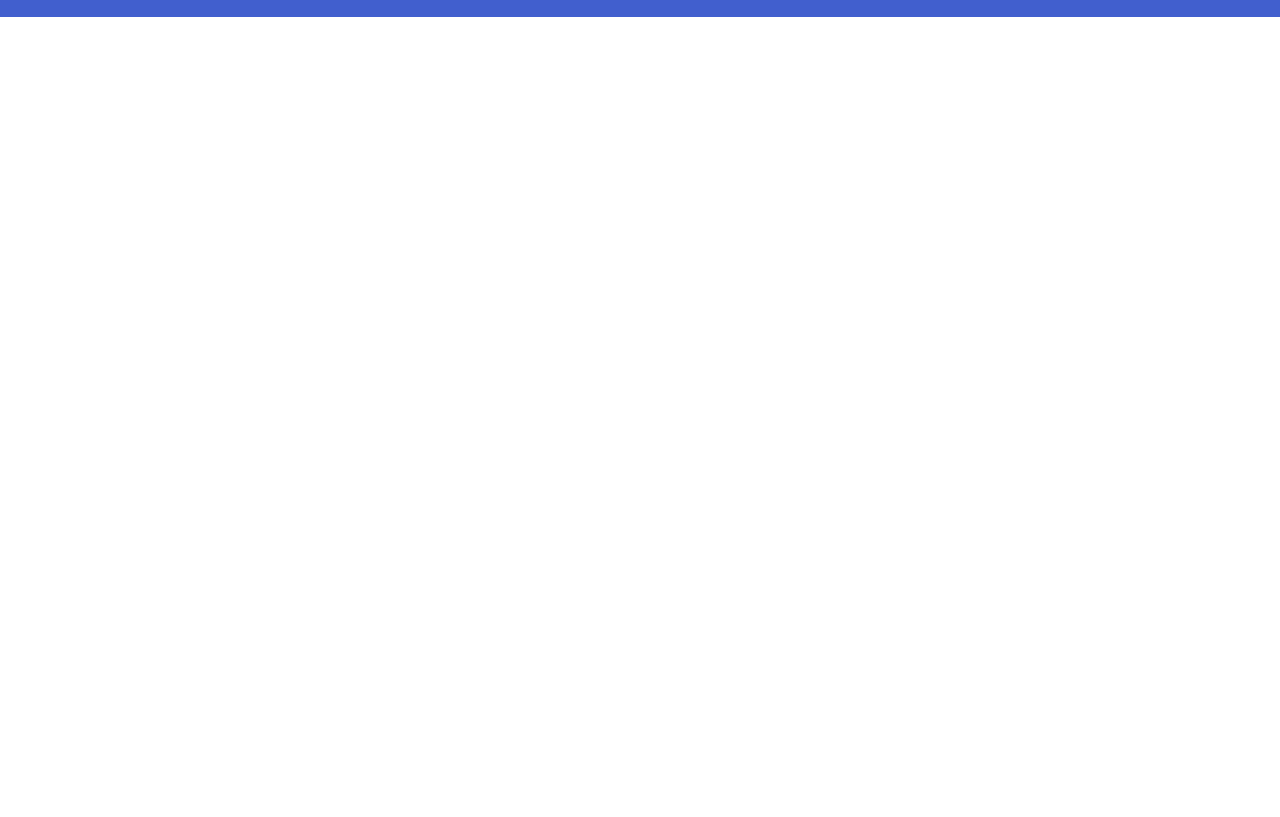
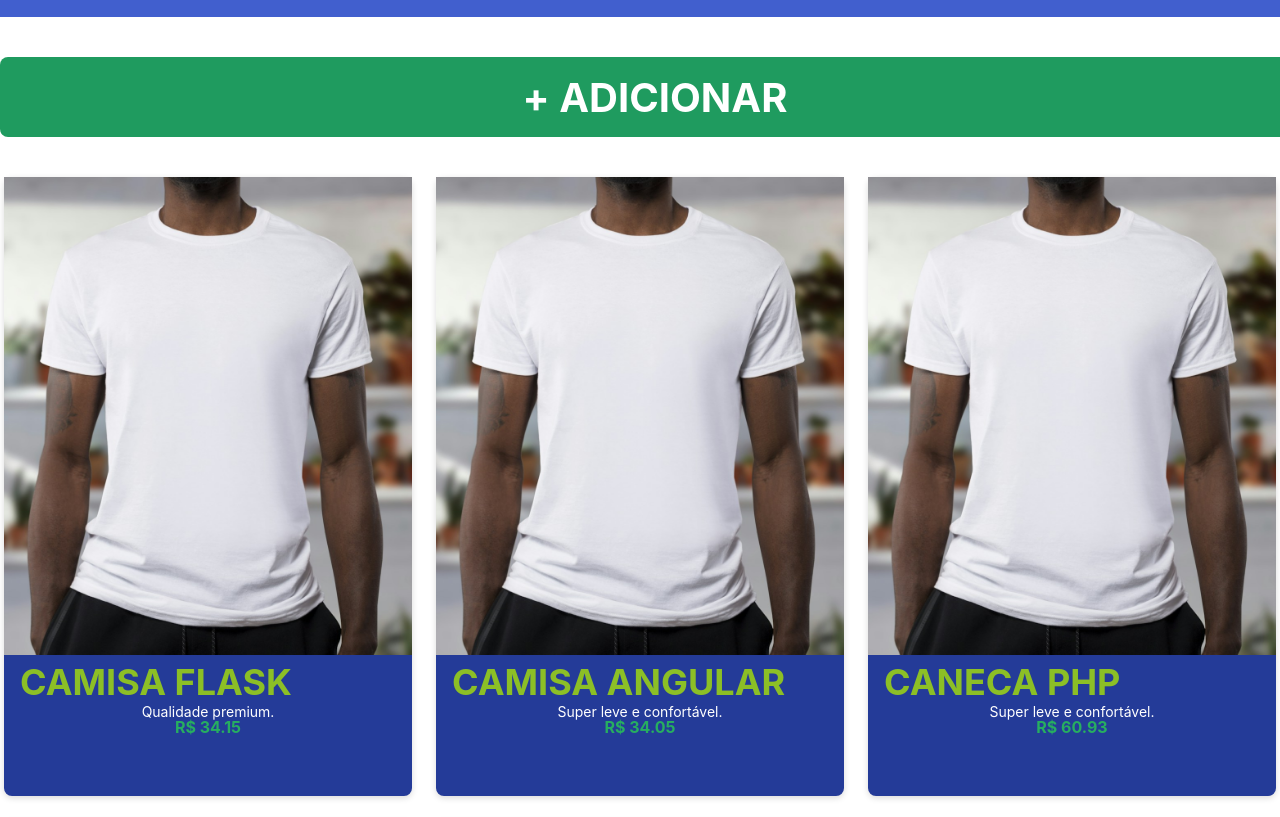
Before and after one commit to Htrope/ProjetoAPIsIN, a plain HTML site: page index.html in a window 1280 px wide. Shown: the part 122-939 px from the top of the page. Drawn offline with Linux system fonts and the light colour scheme.

Commit message:
src: Criando primeiro layoyt dos produtos

```diff
--- a/index.html
+++ b/index.html
@@ -21,8 +21,14 @@
         </button>
       </div>
     </header>
-    <main>
+
+ <main>
+    <button id="adicionar"><div class="textButton">+ ADICIONAR</div></button>
+    <section id="produtos" class="grade-produtos"></section>
   </main>
+
+
+
      <footer>
       <div class="footerContent">
         <div class="footerAdress">
@@ -55,5 +61,6 @@
         </p>
       </div>
     </footer>
-  </body>
+    <script src="index.js"></script>
+</body>
 </html>
--- /dev/null
+++ b/index.js
@@ -0,0 +1,31 @@
+async function carregarProdutos() {
+  try {
+    const resposta = await fetch('products.json');
+    const data = await resposta.json();
+    const produtos = data.products;
+
+    const container = document.getElementById('produtos');
+    container.innerHTML = '';
+
+    produtos.slice(0, 5).forEach(produto => {
+      const card = document.createElement('div');
+      card.classList.add('card-produto');
+
+      card.innerHTML = `
+        <img src="camisa.jpg" alt="${produto.name}">
+        <div class="info-produto">
+          <h3>${produto.name}</h3>
+        <p>${produto.description || 'Sem descrição'}</p>
+        <p class="preco">R$ ${Number(produto.price).toFixed(2)}</p>
+        </div>
+        `;
+
+      container.appendChild(card);
+    });
+
+  } catch (erro) {
+    console.error('Erro ao carregar os produtos:', erro);
+  }
+}
+
+carregarProdutos();
--- /dev/null
+++ b/products.json
@@ -0,0 +1,504 @@
+{
+  "products": [
+    {
+      "id": 1,
+      "name": "Camisa Flask",
+      "price": 34.15,
+      "image": "https://via.placeholder.com/150?text=Camisa+Flask",
+      "category": "Tecnologia",
+      "description": "Qualidade premium.",
+      "inStock": false,
+      "rating": 5.0
+    },
+    {
+      "id": 2,
+      "name": "Camisa Angular",
+      "price": 34.05,
+      "image": "https://via.placeholder.com/150?text=Camisa+Angular",
+      "category": "Canecas",
+      "description": "Super leve e confortável.",
+      "inStock": true,
+      "rating": 3.0
+    },
+    {
+      "id": 3,
+      "name": "Caneca PHP",
+      "price": 60.93,
+      "image": "https://via.placeholder.com/150?text=Caneca+PHP",
+      "category": "Acessórios",
+      "description": "Super leve e confortável.",
+      "inStock": false,
+      "rating": 3.8
+    },
+    {
+      "id": 4,
+      "name": "Camisa Next.js",
+      "price": 40.02,
+      "image": "https://via.placeholder.com/150?text=Camisa+Next.js",
+      "category": "Roupas",
+      "description": "Qualidade premium.",
+      "inStock": false,
+      "rating": 3.8
+    },
+    {
+      "id": 5,
+      "name": "Camiseta Svelte",
+      "price": 28.27,
+      "image": "https://via.placeholder.com/150?text=Camiseta+Svelte",
+      "category": "Acessórios",
+      "description": "Qualidade premium.",
+      "inStock": true,
+      "rating": 3.4
+    },
+    {
+      "id": 6,
+      "name": "Camiseta Go",
+      "price": 70.49,
+      "image": "https://via.placeholder.com/150?text=Camiseta+Go",
+      "category": "Acessórios",
+      "description": "Design moderno e geek.",
+      "inStock": false,
+      "rating": 3.9
+    },
+    {
+      "id": 7,
+      "name": "Chaveiro C#",
+      "price": 57.72,
+      "image": "https://via.placeholder.com/150?text=Chaveiro+C#",
+      "category": "Roupas",
+      "description": "Design moderno e geek.",
+      "inStock": true,
+      "rating": 4.7
+    },
+    {
+      "id": 8,
+      "name": "Camisa Laravel",
+      "price": 97.4,
+      "image": "https://via.placeholder.com/150?text=Camisa+Laravel",
+      "category": "Roupas",
+      "description": "Produto estiloso e confortável.",
+      "inStock": false,
+      "rating": 3.8
+    },
+    {
+      "id": 9,
+      "name": "Camiseta Go",
+      "price": 28.17,
+      "image": "https://via.placeholder.com/150?text=Camiseta+Go",
+      "category": "Acessórios",
+      "description": "Qualidade premium.",
+      "inStock": true,
+      "rating": 3.2
+    },
+    {
+      "id": 10,
+      "name": "Adesivo Python",
+      "price": 66.1,
+      "image": "https://via.placeholder.com/150?text=Adesivo+Python",
+      "category": "Roupas",
+      "description": "Presente perfeito para devs.",
+      "inStock": false,
+      "rating": 3.5
+    },
+    {
+      "id": 11,
+      "name": "Mousepad CSS",
+      "price": 90.06,
+      "image": "https://via.placeholder.com/150?text=Mousepad+CSS",
+      "category": "Roupas",
+      "description": "Presente perfeito para devs.",
+      "inStock": false,
+      "rating": 3.5
+    },
+    {
+      "id": 12,
+      "name": "Caneca Java",
+      "price": 76.1,
+      "image": "https://via.placeholder.com/150?text=Caneca+Java",
+      "category": "Acessórios",
+      "description": "Ideal para desenvolvedores.",
+      "inStock": true,
+      "rating": 4.6
+    },
+    {
+      "id": 13,
+      "name": "Moletom Node.js",
+      "price": 50.07,
+      "image": "https://via.placeholder.com/150?text=Moletom+Node.js",
+      "category": "Canecas",
+      "description": "Design moderno e geek.",
+      "inStock": false,
+      "rating": 4.3
+    },
+    {
+      "id": 14,
+      "name": "Mousepad CSS",
+      "price": 76.7,
+      "image": "https://via.placeholder.com/150?text=Mousepad+CSS",
+      "category": "Canecas",
+      "description": "Produto estiloso e confortável.",
+      "inStock": false,
+      "rating": 3.9
+    },
+    {
+      "id": 15,
+      "name": "Chaveiro Rust",
+      "price": 33.45,
+      "image": "https://via.placeholder.com/150?text=Chaveiro+Rust",
+      "category": "Acessórios",
+      "description": "Ideal para desenvolvedores.",
+      "inStock": false,
+      "rating": 4.2
+    },
+    {
+      "id": 16,
+      "name": "Camisa Angular",
+      "price": 64.6,
+      "image": "https://via.placeholder.com/150?text=Camisa+Angular",
+      "category": "Canecas",
+      "description": "Ideal para desenvolvedores.",
+      "inStock": false,
+      "rating": 4.8
+    },
+    {
+      "id": 17,
+      "name": "Moletom Node.js",
+      "price": 78.03,
+      "image": "https://via.placeholder.com/150?text=Moletom+Node.js",
+      "category": "Roupas",
+      "description": "Design moderno e geek.",
+      "inStock": false,
+      "rating": 4.8
+    },
+    {
+      "id": 18,
+      "name": "Camisa Laravel",
+      "price": 86.66,
+      "image": "https://via.placeholder.com/150?text=Camisa+Laravel",
+      "category": "Tecnologia",
+      "description": "Produto estiloso e confortável.",
+      "inStock": true,
+      "rating": 4.3
+    },
+    {
+      "id": 19,
+      "name": "Boné TypeScript",
+      "price": 60.07,
+      "image": "https://via.placeholder.com/150?text=Boné+TypeScript",
+      "category": "Acessórios",
+      "description": "Design moderno e geek.",
+      "inStock": true,
+      "rating": 4.9
+    },
+    {
+      "id": 20,
+      "name": "Camisa Laravel",
+      "price": 54.28,
+      "image": "https://via.placeholder.com/150?text=Camisa+Laravel",
+      "category": "Roupas",
+      "description": "Ideal para desenvolvedores.",
+      "inStock": true,
+      "rating": 3.3
+    },
+    {
+      "id": 21,
+      "name": "Adesivo Python",
+      "price": 79.87,
+      "image": "https://via.placeholder.com/150?text=Adesivo+Python",
+      "category": "Roupas",
+      "description": "Produto estiloso e confortável.",
+      "inStock": false,
+      "rating": 5.0
+    },
+    {
+      "id": 22,
+      "name": "Camisa Laravel",
+      "price": 98.88,
+      "image": "https://via.placeholder.com/150?text=Camisa+Laravel",
+      "category": "Roupas",
+      "description": "Design moderno e geek.",
+      "inStock": true,
+      "rating": 4.7
+    },
+    {
+      "id": 23,
+      "name": "Camiseta JavaScript",
+      "price": 33.58,
+      "image": "https://via.placeholder.com/150?text=Camiseta+JavaScript",
+      "category": "Acessórios",
+      "description": "Produto estiloso e confortável.",
+      "inStock": false,
+      "rating": 4.3
+    },
+    {
+      "id": 24,
+      "name": "Camiseta Svelte",
+      "price": 68.81,
+      "image": "https://via.placeholder.com/150?text=Camiseta+Svelte",
+      "category": "Canecas",
+      "description": "Produto estiloso e confortável.",
+      "inStock": false,
+      "rating": 4.9
+    },
+    {
+      "id": 25,
+      "name": "Camisa React",
+      "price": 44.31,
+      "image": "https://via.placeholder.com/150?text=Camisa+React",
+      "category": "Acessórios",
+      "description": "Super leve e confortável.",
+      "inStock": false,
+      "rating": 4.6
+    },
+    {
+      "id": 26,
+      "name": "Moletom Django",
+      "price": 31.17,
+      "image": "https://via.placeholder.com/150?text=Moletom+Django",
+      "category": "Tecnologia",
+      "description": "Qualidade premium.",
+      "inStock": true,
+      "rating": 3.4
+    },
+    {
+      "id": 27,
+      "name": "Moletom Django",
+      "price": 53.19,
+      "image": "https://via.placeholder.com/150?text=Moletom+Django",
+      "category": "Tecnologia",
+      "description": "Presente perfeito para devs.",
+      "inStock": true,
+      "rating": 4.6
+    },
+    {
+      "id": 28,
+      "name": "Camiseta Go",
+      "price": 82.12,
+      "image": "https://via.placeholder.com/150?text=Camiseta+Go",
+      "category": "Roupas",
+      "description": "Design moderno e geek.",
+      "inStock": true,
+      "rating": 3.9
+    },
+    {
+      "id": 29,
+      "name": "Chaveiro C#",
+      "price": 76.86,
+      "image": "https://via.placeholder.com/150?text=Chaveiro+C#",
+      "category": "Roupas",
+      "description": "Produto estiloso e confortável.",
+      "inStock": false,
+      "rating": 4.1
+    },
+    {
+      "id": 30,
+      "name": "Adesivo Python",
+      "price": 87.91,
+      "image": "https://via.placeholder.com/150?text=Adesivo+Python",
+      "category": "Acessórios",
+      "description": "Qualidade premium.",
+      "inStock": true,
+      "rating": 3.3
+    },
+    {
+      "id": 31,
+      "name": "Caneca HTML",
+      "price": 32.34,
+      "image": "https://via.placeholder.com/150?text=Caneca+HTML",
+      "category": "Roupas",
+      "description": "Ideal para desenvolvedores.",
+      "inStock": true,
+      "rating": 3.1
+    },
+    {
+      "id": 32,
+      "name": "Camisa Next.js",
+      "price": 72.85,
+      "image": "https://via.placeholder.com/150?text=Camisa+Next.js",
+      "category": "Tecnologia",
+      "description": "Produto estiloso e confortável.",
+      "inStock": true,
+      "rating": 4.7
+    },
+    {
+      "id": 33,
+      "name": "Camisa Express",
+      "price": 20.24,
+      "image": "https://via.placeholder.com/150?text=Camisa+Express",
+      "category": "Roupas",
+      "description": "Qualidade premium.",
+      "inStock": false,
+      "rating": 5.0
+    },
+    {
+      "id": 34,
+      "name": "Camisa Laravel",
+      "price": 80.09,
+      "image": "https://via.placeholder.com/150?text=Camisa+Laravel",
+      "category": "Canecas",
+      "description": "Super leve e confortável.",
+      "inStock": true,
+      "rating": 4.3
+    },
+    {
+      "id": 35,
+      "name": "Boné TypeScript",
+      "price": 66.08,
+      "image": "https://via.placeholder.com/150?text=Boné+TypeScript",
+      "category": "Tecnologia",
+      "description": "Design moderno e geek.",
+      "inStock": true,
+      "rating": 3.1
+    },
+    {
+      "id": 36,
+      "name": "Camisa Laravel",
+      "price": 59.61,
+      "image": "https://via.placeholder.com/150?text=Camisa+Laravel",
+      "category": "Roupas",
+      "description": "Qualidade premium.",
+      "inStock": false,
+      "rating": 4.0
+    },
+    {
+      "id": 37,
+      "name": "Camisa Next.js",
+      "price": 21.37,
+      "image": "https://via.placeholder.com/150?text=Camisa+Next.js",
+      "category": "Canecas",
+      "description": "Super leve e confortável.",
+      "inStock": true,
+      "rating": 3.2
+    },
+    {
+      "id": 38,
+      "name": "Caneca PHP",
+      "price": 90.6,
+      "image": "https://via.placeholder.com/150?text=Caneca+PHP",
+      "category": "Roupas",
+      "description": "Ideal para desenvolvedores.",
+      "inStock": false,
+      "rating": 3.8
+    },
+    {
+      "id": 39,
+      "name": "Camisa Next.js",
+      "price": 33.5,
+      "image": "https://via.placeholder.com/150?text=Camisa+Next.js",
+      "category": "Tecnologia",
+      "description": "Presente perfeito para devs.",
+      "inStock": true,
+      "rating": 5.0
+    },
+    {
+      "id": 40,
+      "name": "Moletom Node.js",
+      "price": 92.29,
+      "image": "https://via.placeholder.com/150?text=Moletom+Node.js",
+      "category": "Tecnologia",
+      "description": "Super leve e confortável.",
+      "inStock": false,
+      "rating": 3.9
+    },
+    {
+      "id": 41,
+      "name": "Camisa Flask",
+      "price": 38.03,
+      "image": "https://via.placeholder.com/150?text=Camisa+Flask",
+      "category": "Tecnologia",
+      "description": "Design moderno e geek.",
+      "inStock": true,
+      "rating": 4.3
+    },
+    {
+      "id": 42,
+      "name": "Camisa Next.js",
+      "price": 77.73,
+      "image": "https://via.placeholder.com/150?text=Camisa+Next.js",
+      "category": "Canecas",
+      "description": "Design moderno e geek.",
+      "inStock": false,
+      "rating": 3.0
+    },
+    {
+      "id": 43,
+      "name": "Chaveiro Rust",
+      "price": 70.37,
+      "image": "https://via.placeholder.com/150?text=Chaveiro+Rust",
+      "category": "Roupas",
+      "description": "Ideal para desenvolvedores.",
+      "inStock": false,
+      "rating": 3.8
+    },
+    {
+      "id": 44,
+      "name": "Caneca PHP",
+      "price": 32.17,
+      "image": "https://via.placeholder.com/150?text=Caneca+PHP",
+      "category": "Roupas",
+      "description": "Super leve e confortável.",
+      "inStock": false,
+      "rating": 4.5
+    },
+    {
+      "id": 45,
+      "name": "Caneca Java",
+      "price": 27.73,
+      "image": "https://via.placeholder.com/150?text=Caneca+Java",
+      "category": "Roupas",
+      "description": "Ideal para desenvolvedores.",
+      "inStock": true,
+      "rating": 3.2
+    },
+    {
+      "id": 46,
+      "name": "Camisa React",
+      "price": 70.01,
+      "image": "https://via.placeholder.com/150?text=Camisa+React",
+      "category": "Roupas",
+      "description": "Super leve e confortável.",
+      "inStock": true,
+      "rating": 4.6
+    },
+    {
+      "id": 47,
+      "name": "Mousepad CSS",
+      "price": 32.56,
+      "image": "https://via.placeholder.com/150?text=Mousepad+CSS",
+      "category": "Roupas",
+      "description": "Ideal para desenvolvedores.",
+      "inStock": true,
+      "rating": 4.4
+    },
+    {
+      "id": 48,
+      "name": "Camisa Laravel",
+      "price": 70.28,
+      "image": "https://via.placeholder.com/150?text=Camisa+Laravel",
+      "category": "Roupas",
+      "description": "Design moderno e geek.",
+      "inStock": false,
+      "rating": 3.8
+    },
+    {
+      "id": 49,
+      "name": "Moletom Django",
+      "price": 89.59,
+      "image": "https://via.placeholder.com/150?text=Moletom+Django",
+      "category": "Canecas",
+      "description": "Ideal para desenvolvedores.",
+      "inStock": false,
+      "rating": 4.6
+    },
+    {
+      "id": 50,
+      "name": "Camisa Express",
+      "price": 73.88,
+      "image": "https://via.placeholder.com/150?text=Camisa+Express",
+      "category": "Canecas",
+      "description": "Design moderno e geek.",
+      "inStock": true,
+      "rating": 4.3
+    }
+  ]
+}
--- a/style.css
+++ b/style.css
@@ -14,6 +14,7 @@ header {
     position: relative;
     flex-direction: row;
     background-color: #415FCE;
+    margin-bottom: 40px;
 }
 
 .logoCamisa {
@@ -92,10 +93,101 @@ header h1 {
 /*----------------------------------------------------------*/
 
 /* Main */
-main {
-    width: 100%;
-    height: 1000px;;
+main button{
+    width: 1310px;
+    height: 80px;
+    top: 203px;
+    left: 69px;
+    border-radius: 8px;
+    background-color: #1F9B5F;
+    color: #fff;
+    margin: 20px auto;
+    display: block;
+    cursor: pointer;
+    border: none;
 }
+
+.textButton {
+font-family: 'Inter', sans-serif;
+font-weight: 700;
+font-style: Bold;
+font-size: 40px;
+}
+
+main button:hover {
+    background-color: #1f8a4d;
+    transform: scale(1.03);
+    transition: background-color 0.3s ease, transform 0.3s ease;
+}
+
+.grade-produtos {
+  display: grid;
+  grid-template-columns: repeat(3, 408px);
+  gap: 24px;
+  padding: 20px;
+  margin: 0 auto;
+  justify-content: center;
+}
+
+.card-produto {
+  background-color: #243B98;
+  border-radius: 8px;
+  box-shadow: 0 2px 6px rgba(0, 0, 0, 0.15);
+  text-align: center;
+  width: 408px;
+  height: 619px;
+  left: 447px;
+  transition: transform 0.2s;
+}
+
+.card-produto:hover {
+  transform: scale(1.02);
+}
+
+.info-produto {
+
+background-color: #243B98;
+}
+
+.card-produto img {
+  width: 100%;
+  width: 408px;
+  height: 478px;
+  object-fit: cover;
+}
+
+.card-produto h3 {
+    font-family: Inter;
+    font-weight: 700;
+    font-style: Bold;
+    font-size: 36px;
+    color: #8CBF26;
+    line-height: 100%;
+    letter-spacing: 5%;
+    text-align: left;
+    text-transform: uppercase;
+    padding: 5px 16px;
+}
+
+.card-produto p {
+    font-family: Inter;
+    font-weight: 500px;
+    font-style: Medium;
+    font-size: 14px;
+    text-align: center;
+    line-height: 100%;
+    letter-spacing: 0%;
+    color: #fff;
+}
+
+.card-produto .preco {
+  color: #27ae60;
+  font-weight: bold;
+  font-size: 1rem;
+  margin-bottom: 10px;
+}
+
+
 /* ---- */
 
 /* footer */
```
Also changed, not shown: camisa.jpg (added).
